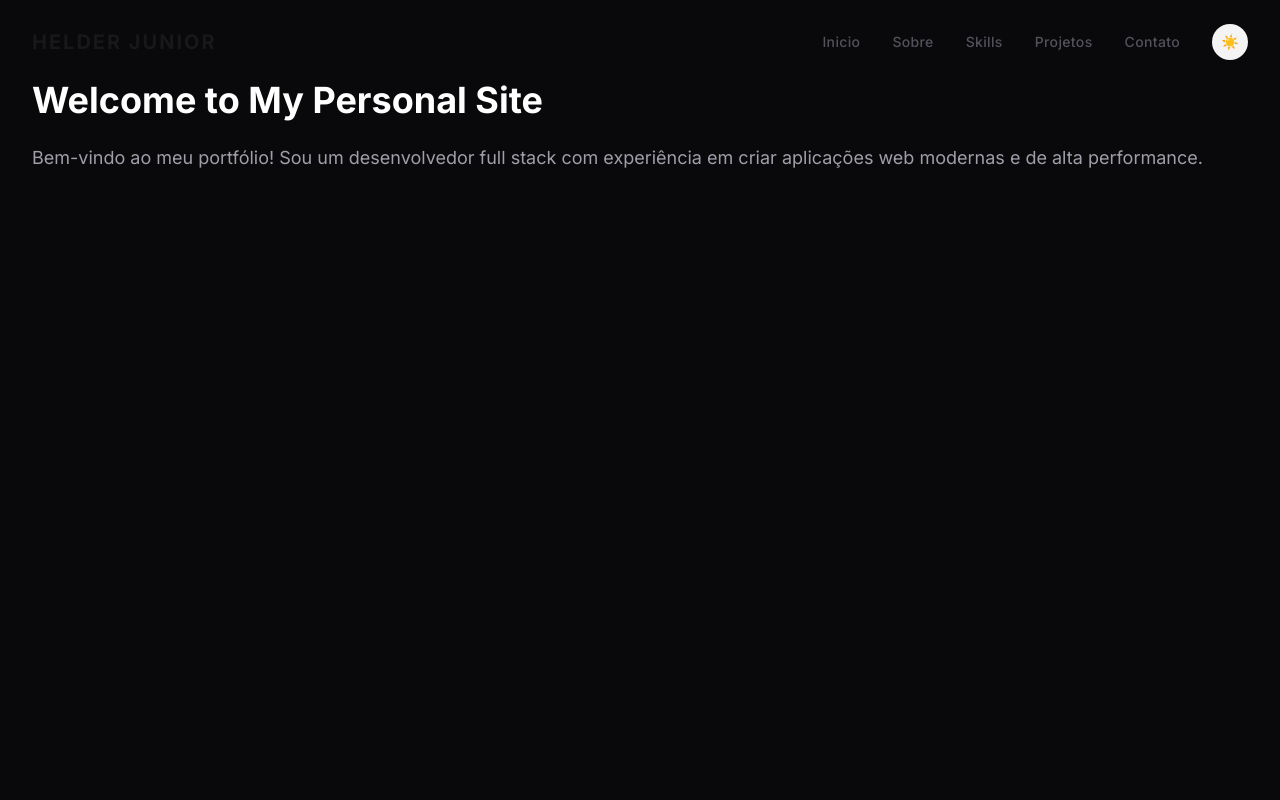
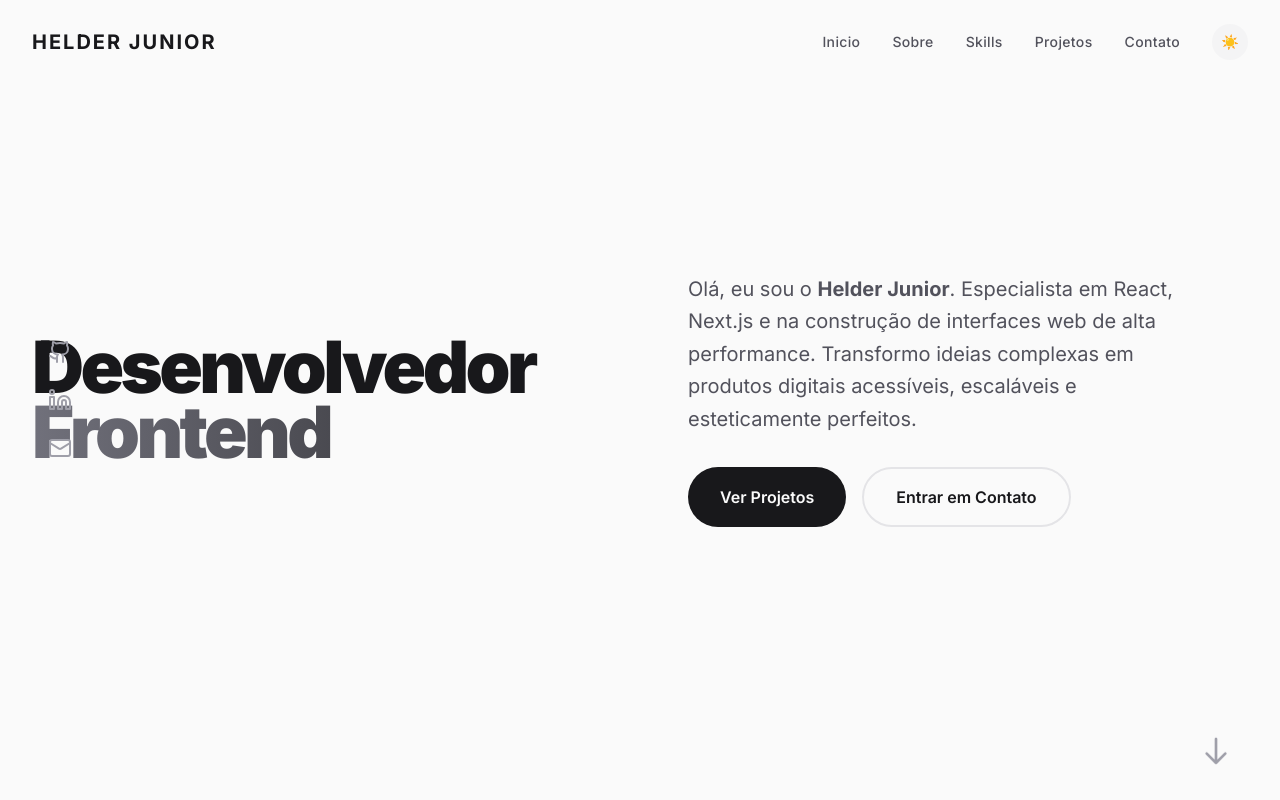
Before and after one commit to Heldzs/personal-site, a Next.js app: page / in a window 1280 px wide. Built offline with nearby package versions, Linux system fonts and the light colour scheme.

Commit message:
feat: add FadeIn component for animated transitions and implement icons for social links in HeaderSection

```diff
--- /dev/null
+++ b/src/components/motion/FadeIn.tsx
@@ -0,0 +1,49 @@
+"use client";
+
+import { motion } from "motion/react";
+import { ReactNode } from "react";
+
+interface FadeInProps {
+  children: ReactNode;
+  delay?: number;
+  direction?: "up" | "down" | "left" | "right" | "none";
+  className?: string;
+}
+
+export function FadeIn({
+  children,
+  delay = 0,
+  direction = "up",
+  className,
+}: FadeInProps) {
+  const directions = {
+    up: { y: 40, x: 0 },
+    down: { y: -40, x: 0 },
+    left: { x: 40, y: 0 },
+    right: { x: -40, y: 0 },
+    none: { x: 0, y: 0 },
+  };
+
+  return (
+    <motion.div
+      initial={{
+        opacity: 0,
+        ...directions[direction],
+      }}
+      whileInView={{
+        opacity: 1,
+        x: 0,
+        y: 0,
+      }}
+      viewport={{ once: true, margin: "0px" }}
+      transition={{
+        duration: 0.7,
+        delay: delay,
+        ease: [0.21, 0.47, 0.32, 0.98],
+      }}
+      className={className}
+    >
+      {children}
+    </motion.div>
+  );
+}
--- a/src/components/sections/HeaderSection.tsx
+++ b/src/components/sections/HeaderSection.tsx
@@ -1,14 +1,91 @@
+"use client";
+
 import { Container } from "@/components/layout/Container";
+import { FadeIn } from "@/components/motion/FadeIn";
+import {
+  ArrowDownIcon,
+  EmailIcon,
+  GithubIcon,
+  LinkedinIcon,
+} from "@/lib/icons";
 
 export function HeaderSection() {
   return (
-    <section className="w-full bg-zinc-950 py-20 text-white">
-      <Container className="flex flex-col gap-6">
-        <h1 className="text-4xl font-bold">Welcome to My Personal Site</h1>
-        <p className="text-lg text-zinc-400">
-          Bem-vindo ao meu portfólio! Sou um desenvolvedor full stack com
-          experiência em criar aplicações web modernas e de alta performance.
-        </p>
+    <section className="relative w-full min-h-screen flex items-center bg-zinc-50 text-zinc-950 dark:bg-zinc-950 dark:text-zinc-50 py-32">
+      <aside className="hidden md:flex absolute left-4 lg:left-8 xl:left-12 top-1/2 -translate-y-1/2 flex-col gap-6 z-40">
+        <FadeIn direction="right" delay={0.8}>
+          <a
+            href="https://www.github.com/Heldzs"
+            target="_blank"
+            rel="noopener noreferrer"
+            className="text-zinc-400 hover:text-zinc-900 dark:hover:text-white transition-colors"
+            aria-label="GitHub"
+          >
+            <GithubIcon className="w-6 h-6" />
+          </a>
+        </FadeIn>
+        <FadeIn direction="right" delay={0.9}>
+          <a
+            href="https://linkedin.com/in/seu-perfil"
+            target="_blank"
+            rel="noopener noreferrer"
+            className="text-zinc-400 hover:text-blue-600 dark:hover:text-blue-400 transition-colors"
+            aria-label="LinkedIn"
+          >
+            <LinkedinIcon className="w-6 h-6" />
+          </a>
+        </FadeIn>
+        <FadeIn direction="right" delay={1.0}>
+          <a
+            href="mailto:seu-email@exemplo.com"
+            className="text-zinc-400 hover:text-red-500 transition-colors"
+            aria-label="Email"
+          >
+            <EmailIcon className="w-6 h-6" />
+          </a>
+        </FadeIn>
+      </aside>
+
+      <div className="absolute bottom-8 right-1/2 -translate-x-1/2 md:right-8 xl:right-12 md:translate-x-0 z-40">
+        <FadeIn direction="up" delay={1.2}>
+          <ArrowDownIcon className="w-8 h-8 text-zinc-400 dark:text-zinc-600 animate-bounce" />
+        </FadeIn>
+      </div>
+
+      <Container className="grid grid-cols-1 lg:grid-cols-2 gap-12 lg:gap-8 items-center w-full relative z-10">
+        <div className="flex flex-col select-none">
+          <FadeIn direction="up" delay={0.1}>
+            <h1 className="text-5xl sm:text-6xl lg:text-[4rem] xl:text-[4.5rem] font-black tracking-tighter leading-[0.9] text-zinc-900 dark:text-zinc-50">
+              Desenvolvedor
+            </h1>
+          </FadeIn>
+          <FadeIn direction="up" delay={0.2}>
+            <h2 className="text-5xl sm:text-6xl lg:text-[4rem] xl:text-[4.5rem] font-black tracking-tighter leading-[0.9] text-transparent bg-clip-text bg-linear-to-r from-zinc-500 to-zinc-800 dark:from-zinc-400 dark:to-zinc-100">
+              Frontend
+            </h2>
+          </FadeIn>
+        </div>
+        <div className="flex flex-col gap-8 lg:pl-8">
+          <FadeIn direction="up" delay={0.3}>
+            <p className="text-lg md:text-xl text-zinc-600 dark:text-zinc-400 leading-relaxed max-w-lg">
+              Olá, eu sou o <strong>Helder Junior</strong>. Especialista em
+              React, Next.js e na construção de interfaces web de alta
+              performance. Transformo ideias complexas em produtos digitais
+              acessíveis, escaláveis e esteticamente perfeitos.
+            </p>
+          </FadeIn>
+
+          <FadeIn direction="up" delay={0.4} className="flex flex-wrap gap-4">
+            <button className="group relative px-8 py-4 bg-zinc-900 dark:bg-zinc-50 text-zinc-50 dark:text-zinc-900 font-semibold rounded-full overflow-hidden transition-transform hover:scale-105 active:scale-95">
+              <div className="absolute inset-0 w-full h-full bg-white/20 dark:bg-black/10 -translate-x-full group-hover:translate-x-0 transition-transform duration-300 ease-out" />
+              <span className="relative">Ver Projetos</span>
+            </button>
+
+            <button className="px-8 py-4 border-2 border-zinc-200 dark:border-zinc-800 text-zinc-900 dark:text-zinc-50 font-semibold rounded-full hover:bg-zinc-100 dark:hover:bg-zinc-900 transition-colors active:scale-95">
+              Entrar em Contato
+            </button>
+          </FadeIn>
+        </div>
       </Container>
     </section>
   );
--- /dev/null
+++ b/src/lib/icons.tsx
@@ -0,0 +1,39 @@
+interface IconProps {
+  className?: string;
+}
+
+export function GithubIcon({ className = "" }: IconProps) {
+  return (
+    <svg xmlns="http://www.w3.org/2000/svg" width="24" height="24" viewBox="0 0 24 24" fill="none" stroke="currentColor" strokeWidth="2" strokeLinecap="round" strokeLinejoin="round" className={className}>
+      <path d="M15 22v-4a4.8 4.8 0 0 0-1-3.5c3 0 6-2 6-5.5.08-1.25-.27-2.48-1-3.5.28-1.15.28-2.35 0-3.5 0 0-1 0-3 1.5-2.64-.5-5.36-.5-8 0C6 2 5 2 5 2c-.3 1.15-.3 2.35 0 3.5A5.403 5.403 0 0 0 4 9c0 3.5 3 5.5 6 5.5-.39.49-.68 1.05-.85 1.65-.17.6-.22 1.23-.15 1.85v4" />
+      <path d="M9 18c-4.51 2-5-2-7-2" />
+    </svg>
+  );
+}
+
+export function LinkedinIcon({ className = "" }: IconProps) {
+  return (
+    <svg xmlns="http://www.w3.org/2000/svg" width="24" height="24" viewBox="0 0 24 24" fill="none" stroke="currentColor" strokeWidth="2" strokeLinecap="round" strokeLinejoin="round" className={className}>
+      <path d="M16 8a6 6 0 0 1 6 6v7h-4v-7a2 2 0 0 0-2-2 2 2 0 0 0-2 2v7h-4v-7a6 6 0 0 1 6-6z" />
+      <rect width="4" height="12" x="2" y="9" />
+      <circle cx="4" cy="4" r="2" />
+    </svg>
+  );
+}
+
+export function EmailIcon({ className = "" }: IconProps) {
+  return (
+    <svg xmlns="http://www.w3.org/2000/svg" width="24" height="24" viewBox="0 0 24 24" fill="none" stroke="currentColor" strokeWidth="2" strokeLinecap="round" strokeLinejoin="round" className={className}>
+      <rect width="20" height="16" x="2" y="4" rx="2" />
+      <path d="m22 7-8.97 5.7a1.94 1.94 0 0 1-2.06 0L2 7" />
+    </svg>
+  );
+}
+
+export function ArrowDownIcon({ className = "" }: IconProps) {
+  return (
+    <svg xmlns="http://www.w3.org/2000/svg" fill="none" viewBox="0 0 24 24" stroke="currentColor" strokeWidth={2} className={className}>
+      <path strokeLinecap="round" strokeLinejoin="round" d="M19 14l-7 7m0 0l-7-7m7 7V3" />
+    </svg>
+  );
+}
```
Also changed, not shown: tsconfig.json (+13 -4 lines).
